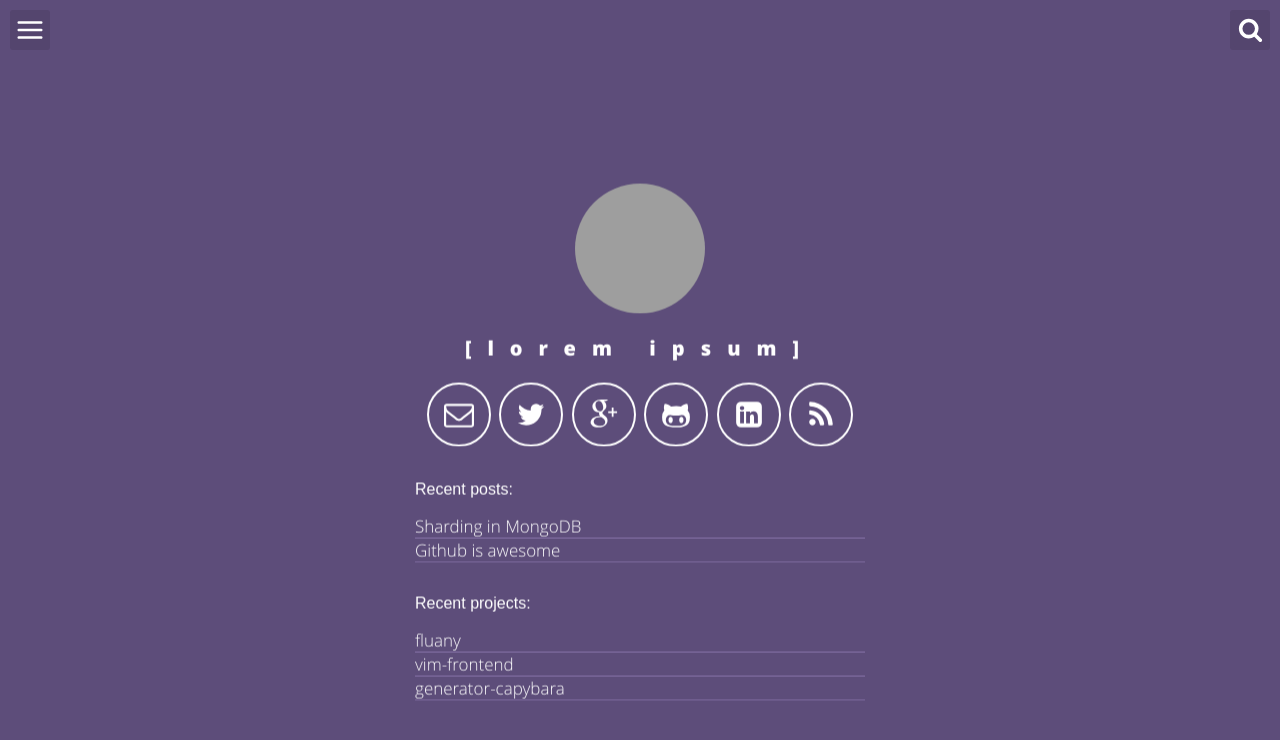
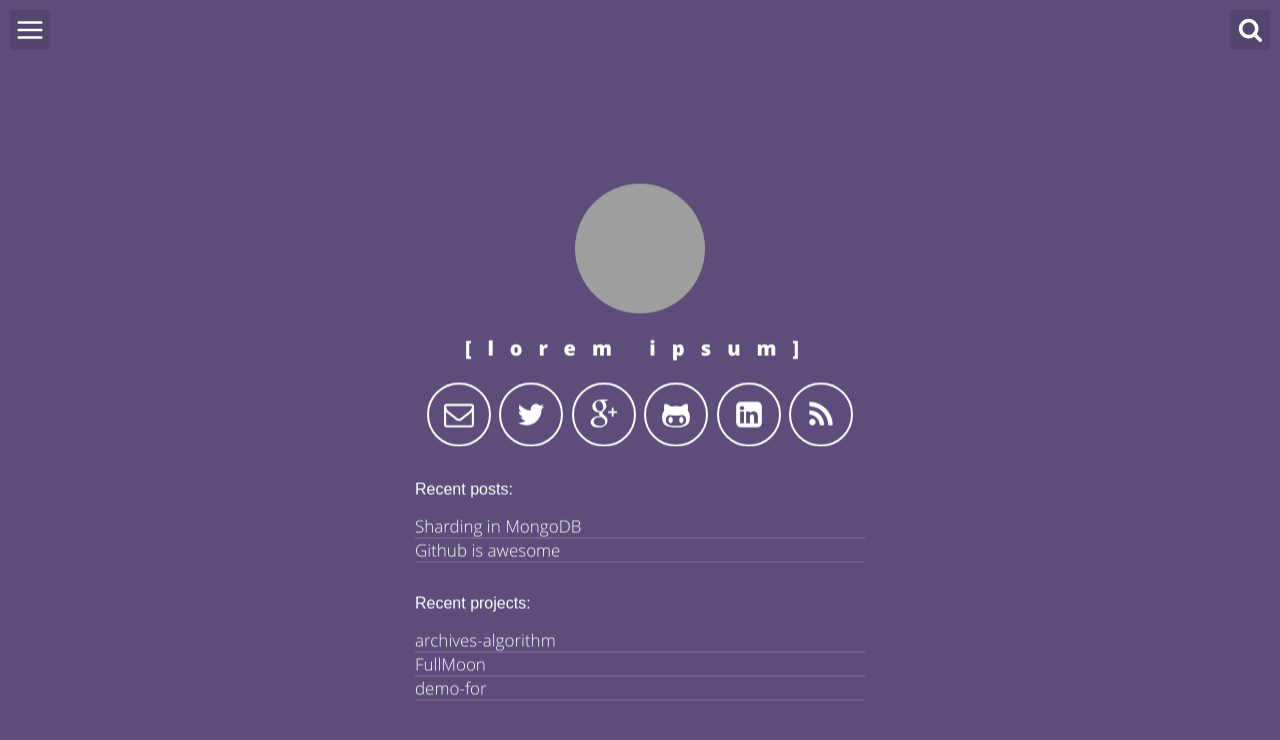
Before and after one commit to SailHe/blog_src, a Jekyll site: the page built from index.html, in a window 1280 px wide. Shown: the top 740 px of the page. Built offline with Jekyll 4.4.1, drawn with Linux system fonts in a browser that asks for light colours; grey boxes are pictures that could not be loaded.

Commit message:
local url

```diff
--- a/_config.yml
+++ b/_config.yml
@@ -13,7 +13,7 @@ github_username:  loremipsum
 gplus_username:  loremipsum
 linkedin_public_url: loremipsum # Example: For public profile 'www.linkedin.com/in/john-smith', 'john-smith' is your linkedin_public_url
 disqus_username: loremipsum
-profile_picture: https://avatars2.githubusercontent.com/u/30830174?s=52&v=4
+profile_picture: https://avatars0.githubusercontent.com/u/30830174?s=400&u=92554f287bf41a86ab4661734e7d85e1fdf080d4&v=4
 
 # Build settings
 markdown: kramdown
@@ -47,11 +47,11 @@ links:
       key_trigger: 5
   section_2:
     - title: github
-      url: http://www.github.com/victorvoid
+      url: www.github.com/SailHe # github地址
       new_tab: true
       key_trigger: g
     - title: twitter
-      url: http://www.twitter.com/victorvoid
+      url: www.twitter.com/
       key_trigger: t
     - title: search
       url: ""
@@ -59,12 +59,12 @@ links:
 
 # projects in header index
 projects:
-  - name: fluany
-    url: https://github.com/fluany/fluany
-  - name: vim-frontend
-    url: https://github.com/victorvoid/vim-frontend
-  - name: generator-capybara
-    url: https://github.com/victorvoid/generator-capybara
+  - name: archives-algorithm
+    url: https://github.com/SailHe/archives-algorithm
+  - name: FullMoon
+    url: https://github.com/SailHe/FullMoon
+  - name: demo-for
+    url: https://github.com/SailHe/demo-for
 
 # exclude my node related stuff
 exclude: ['package.json', 'src', 'node_modules']
--- a/about.html
+++ b/about.html
@@ -2,10 +2,10 @@
 layout: minimal
 title: "About me"
 permalink: /about/index.html
-description: "Some description about Victor Igor..."
+description: "Some description about Me..."
 ---
 
-<img itemprop="image" class="img-rounded about_perfil" src="https://avatars2.githubusercontent.com/u/30830174?s=52&v=4" alt="My profile">
+<img itemprop="image" class="img-rounded about_perfil" src="https://avatars0.githubusercontent.com/u/30830174?s=400&u=92554f287bf41a86ab4661734e7d85e1fdf080d4&v=4" alt="My profile">
 
 <h2>My projects</h2>
 
```
